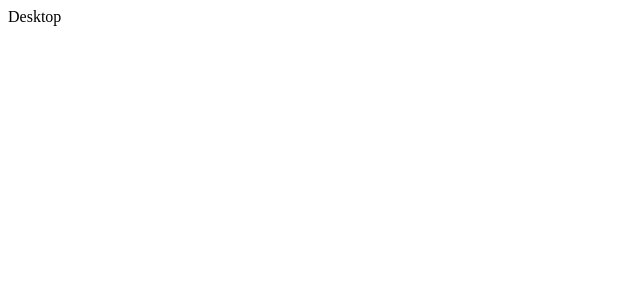
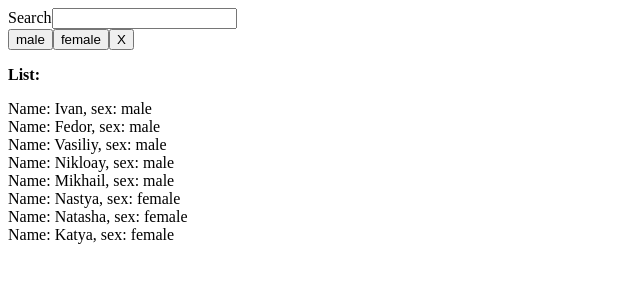
Before and after one commit to vigdorov/model-view-some-arch, a React (Vite) app: page / in a window 1280 px wide. Shown: the top 300 px of the page, without its empty margins (0-640 px from the left). Built offline with nearby package versions, Linux system fonts and the light colour scheme.

Commit message:
filtered

```diff
--- /dev/null
+++ b/src/filterFinder/FilterFindex.jsx
@@ -0,0 +1,93 @@
+import React, {useState} from 'react';
+
+export const FilterFinder = () => {
+    const tasks = [
+        {
+            name: 'Ivan',
+            sex: 'male',
+        },
+        {
+            name: 'Fedor',
+            sex: 'male',
+        },
+        {
+            name: 'Vasiliy',
+            sex: 'male',
+        },
+        {
+            name: 'Nikloay',
+            sex: 'male',
+        },
+        {
+            name: 'Mikhail',
+            sex: 'male',
+        },
+        {
+            name: 'Nastya',
+            sex: 'female',
+        },
+        {
+            name: 'Natasha',
+            sex: 'female',
+        },
+        {
+            name: 'Katya',
+            sex: 'female',
+        },
+    ];
+
+    const [search, setSearch] = useState('');
+
+    const [filterSex, setFilterSex] = useState();
+
+    const filteredTasks = filterSex ? tasks.filter(task => task.sex === filterSex) : tasks;
+
+    const searchedTasks = filteredTasks.filter(task => task.name.toLowerCase().includes(search.toLowerCase()));
+
+    const handleChange = event => {
+        setSearch(event.currentTarget.value);
+    };
+
+    const handleSetMaleFilter = () => {
+        setFilterSex('male');
+    };
+
+    const handleSetFemaleFilter = () => {
+        setFilterSex('female');
+    };
+
+    const handleDropSexFilter = () => {
+        setFilterSex(undefined);
+    };
+
+    return (
+        <div>
+            <div>
+                <label>Search</label>
+                <input value={search} onChange={handleChange} />
+            </div>
+
+            <button style={{backgroundColor: filterSex === 'male' ? 'grey' : undefined}} onClick={handleSetMaleFilter}>
+                male
+            </button>
+            <button
+                style={{backgroundColor: filterSex === 'female' ? 'grey' : undefined}}
+                onClick={handleSetFemaleFilter}
+            >
+                female
+            </button>
+            <button onClick={handleDropSexFilter}>X</button>
+
+            <p>
+                <b>List:</b>
+            </p>
+            {searchedTasks.map(task => {
+                return (
+                    <div key={task.name}>
+                        Name: {task.name}, sex: {task.sex}
+                    </div>
+                );
+            })}
+        </div>
+    );
+};
```
Also changed, not shown: src/App.jsx (+9 -14 lines).
